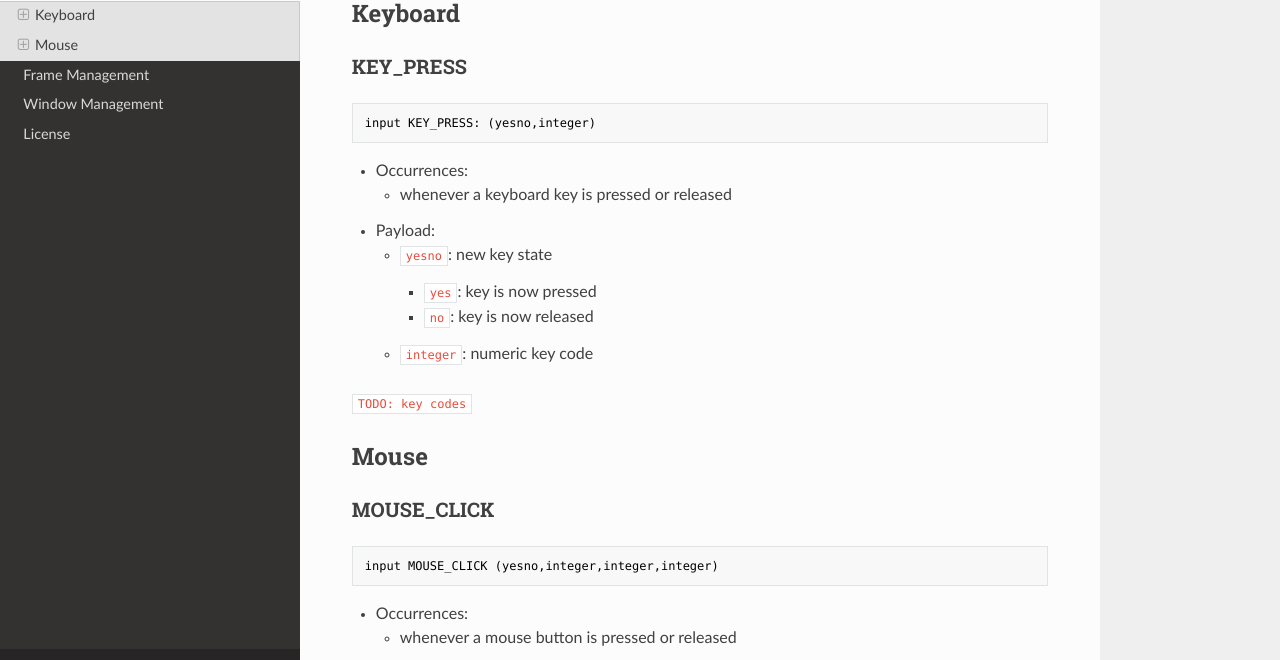
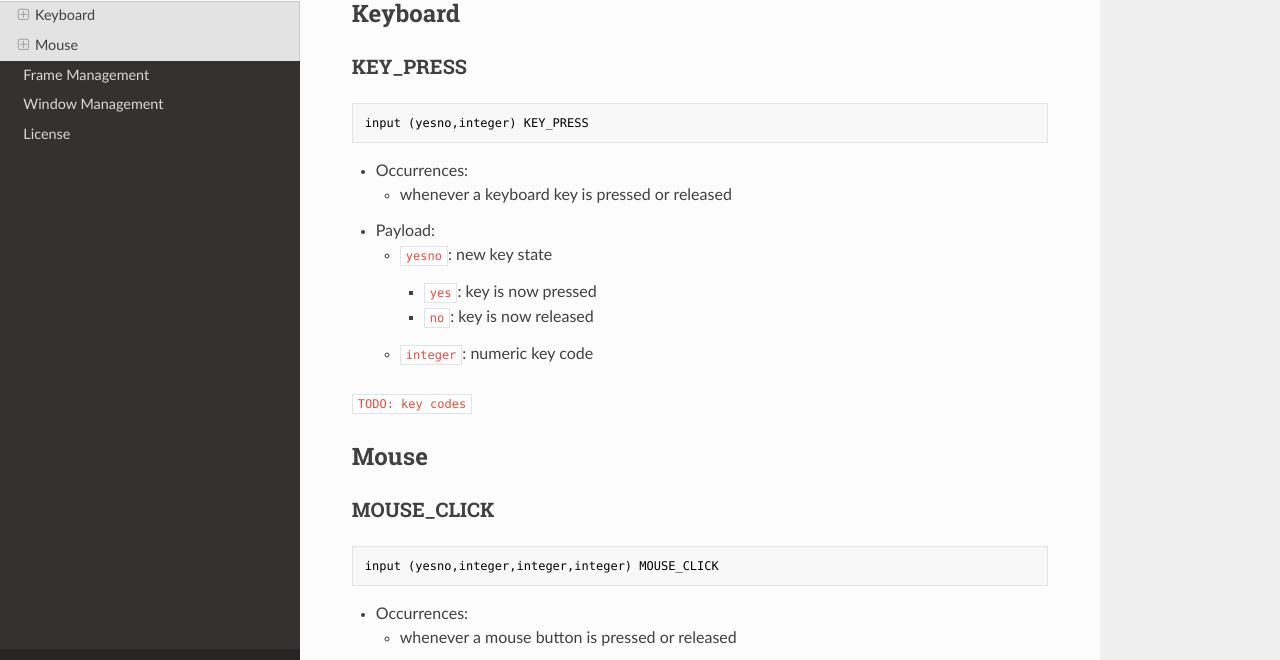
Before and after one commit to ceu-lang/pico-ceu, an MkDocs documentation site: the page built from docs/manual/v0.30/docs/input/index.md, in a window 1280 px wide and 900 px high. Shown: the part 211-871 px from the top of the window. Built offline with MkDocs 1.6.1, drawn with Linux system fonts in a browser that asks for light colours; nearby versions of some CDN libraries; old or Windows-style settings are respelled for this version of MkDocs.

Commit message:
(>) docs

````diff
--- a/docs/manual/v0.30/docs/input/index.md
+++ b/docs/manual/v0.30/docs/input/index.md
@@ -7,7 +7,7 @@ Provides input handling, such as for keyboard and mouse.
 ### KEY_PRESS
 
 ```ceu
-input KEY_PRESS: (yesno,integer)
+input (yesno,integer) KEY_PRESS
 ```
 
 - Occurrences:
@@ -25,7 +25,7 @@ input KEY_PRESS: (yesno,integer)
 ### MOUSE_CLICK
 
 ```ceu
-input MOUSE_CLICK (yesno,integer,integer,integer)
+input (yesno,integer,integer,integer) MOUSE_CLICK
 ```
 
 - Occurrences:
````
Also changed, not shown: docs/manual/v0.30/pico-ceu-v0.30.md (+2 -2 lines), docs/out/manual/v0.30/index.html, docs/out/manual/v0.30/input/index.html, docs/out/manual/v0.30/mkdocs/search_index.json, docs/out/manual/v0.30/site/index.html, docs/out/manual/v0.30/site/input/index.html, docs/out/manual/v0.30/site/mkdocs/search_index.json, 1 other file.
